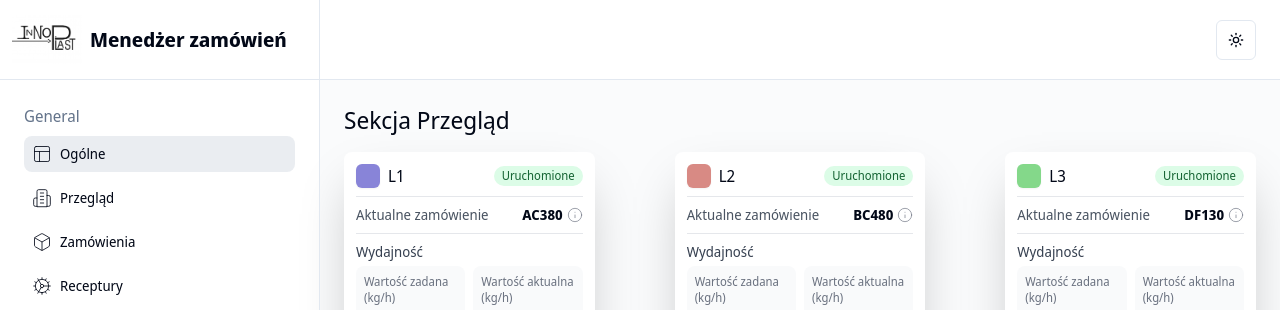
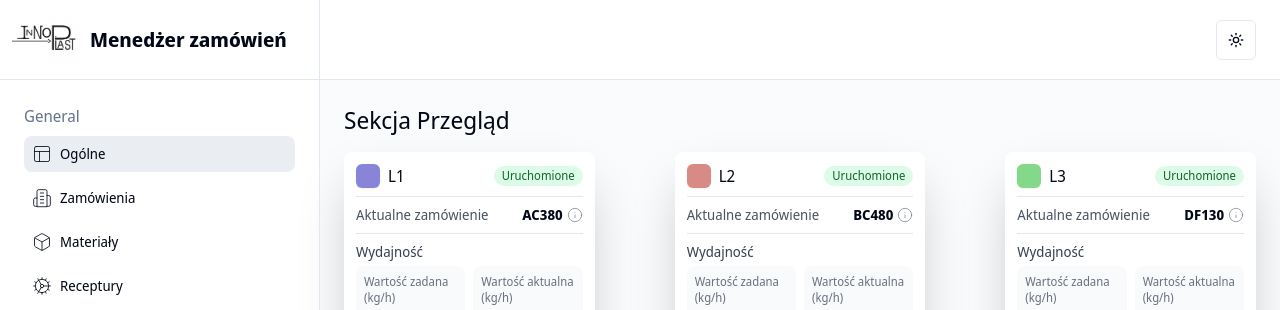
Before and after one commit to fedect1/order-managment-frontend, a Next.js app: page / in a window 1280 px wide. Shown: the top 310 px of the page. Built offline with nearby package versions, Linux system fonts and the light colour scheme.

Commit message:
Navbar in polish

```diff
--- a/src/components/SidebarRoutes/SidebarRoutes.data.ts
+++ b/src/components/SidebarRoutes/SidebarRoutes.data.ts
@@ -16,12 +16,12 @@ export const dataGeneralSidebar = [
     },
     {
         icon: Building2,
-        label: "Przegląd",
+        label: "Zamówienia",
         href: "/orders"
     },
     {
         icon: Box,
-        label: "Zamówienia",
+        label: "Materiały",
         href: "/materials"
     },
     {
```
